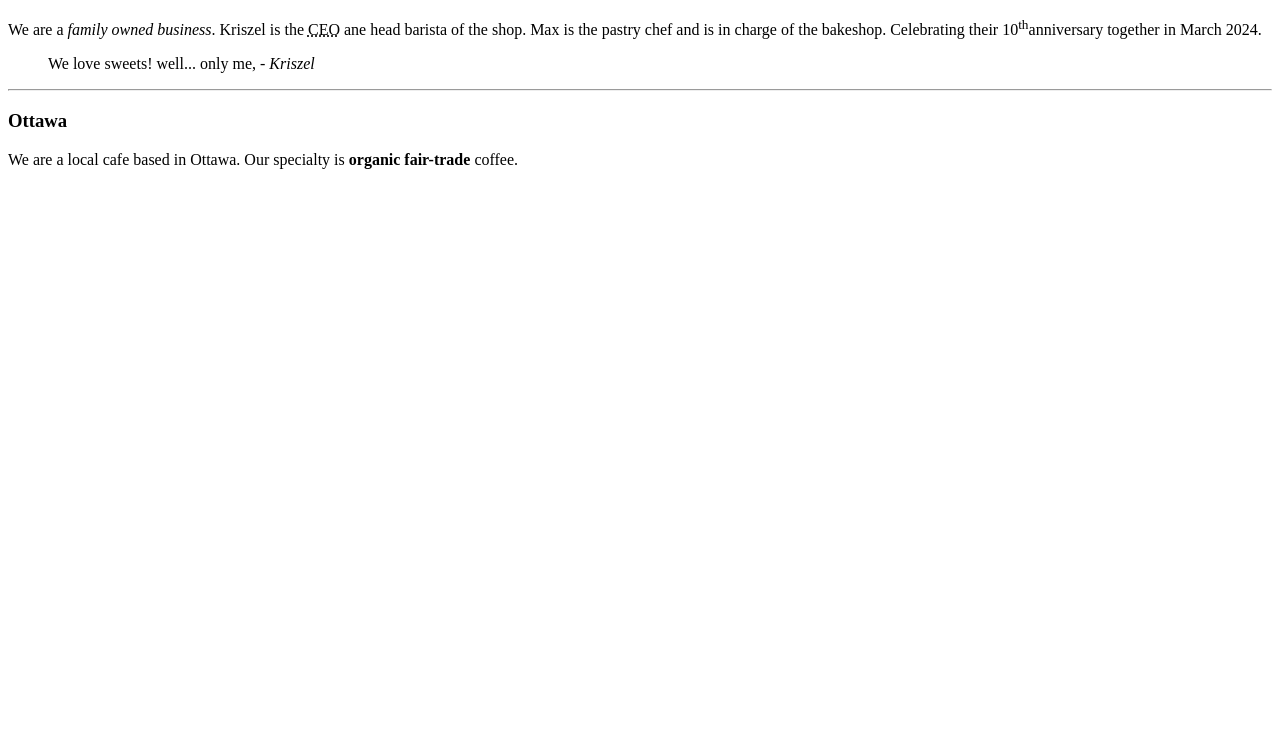
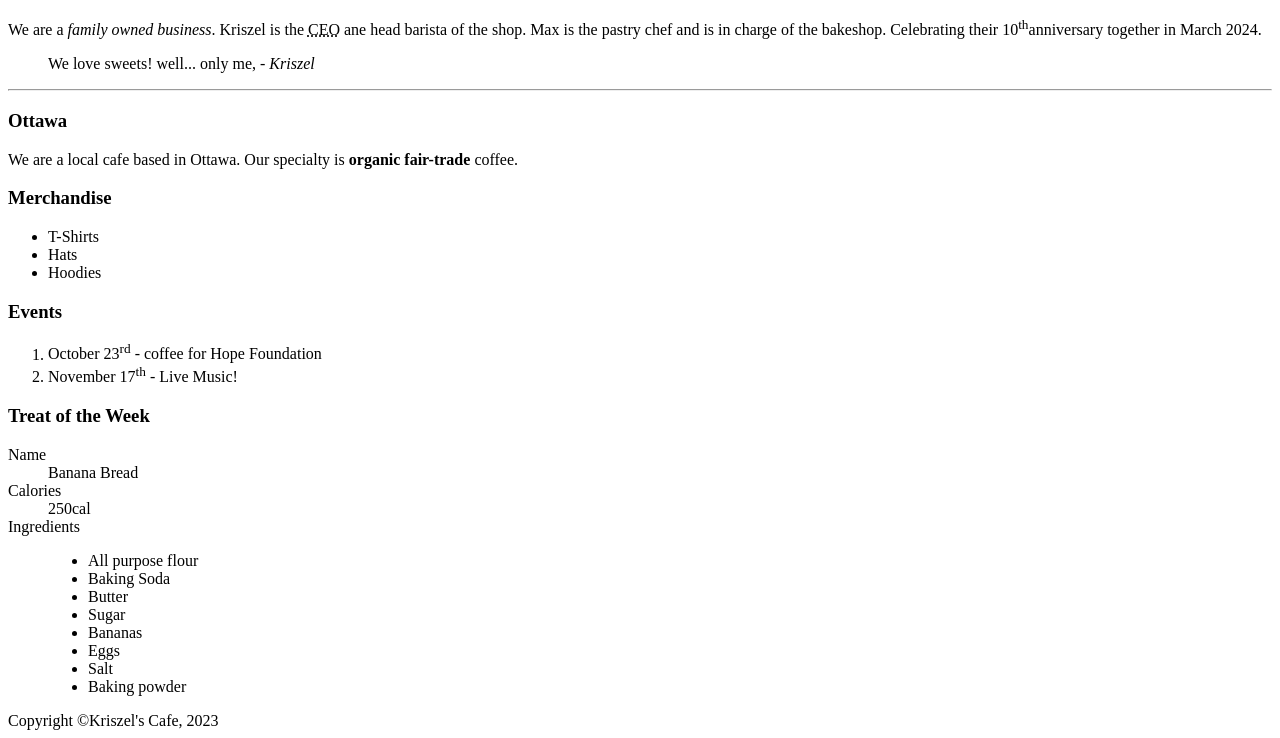
Before and after one commit to lada0012/lada0012.github.io, a plain HTML site: page week3/index.html in a window 1280 px wide. Shown: the part 110-848 px from the top of the page. Before the commit the page ends 800 px from the top, so only its background shows below. Drawn offline with Linux system fonts and the light colour scheme.

Commit message:
Adds sections to index.html and footer

```diff
--- a/week3/index.html
+++ b/week3/index.html
@@ -35,7 +35,54 @@
                 </p>
             </section>
         </article>
+        <aside>
+            <h3>Merchandise</h3>
+            <!-- Adding an unordered list -->
+            <ul>
+                    <li>T-Shirts</li>
+                    <li>Hats</li>
+                    <li>Hoodies</li>
+            </ul>
+        </aside>
+        <!-- Adding a section for an ordered list -->
+        <section>
+            <h3>Events</h3>
+            <ol>
+                <!-- li*[amount of list items] - automatically adds amount -->
+                <li>October 23<sup>rd</sup> - coffee for Hope Foundation</li>
+                <li>November 17<sup>th</sup> - Live Music!</li>
+            </ol>
+        </section>
+        <!-- adding a section for a description list -->
+        <section>
+            <h3>Treat of the Week</h3>
+            <dl>
+                <dt>Name</dt>
+                <dd>Banana Bread</dd>
+
+                <dt>Calories</dt>
+                <dd>250cal</dd>
+
+                <dt>Ingredients</dt>
+                <dd>
+                        <ul>
+                            <li>All purpose flour</li>
+                            <li>Baking Soda</li>
+                            <li>Butter</li>
+                            <li>Sugar</li>
+                            <li>Bananas</li>
+                            <li>Eggs</li>
+                            <li>Salt</li>
+                            <li>Baking powder</li>
+                        </ul>
+                </dd>
+            </dl>
+        </section>
     </main>
-    <footer></footer>
+    <!-- site footer -->
+    <footer>
+        <!-- special symbols for html will be found by googling HTML entities -->
+        Copyright &copy;Kriszel's Cafe, 2023
+    </footer>
 
 </html>
```
